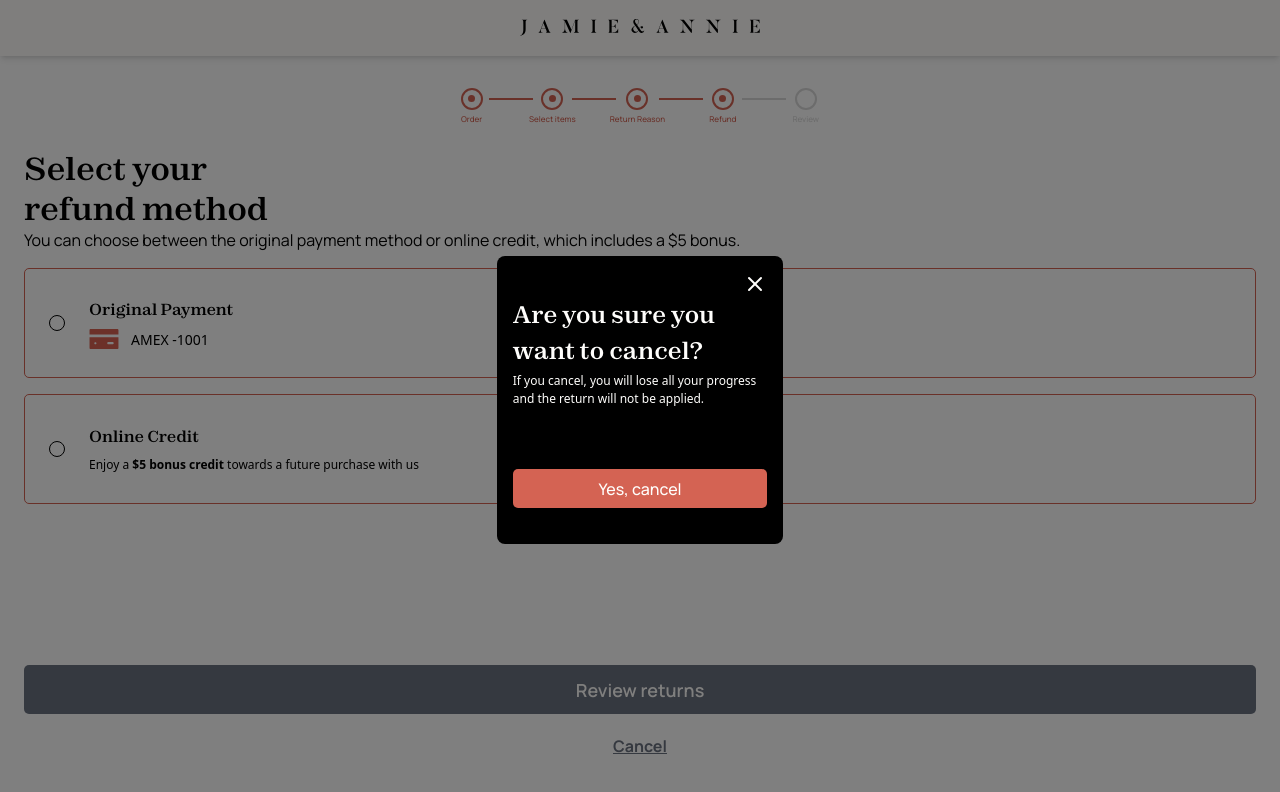
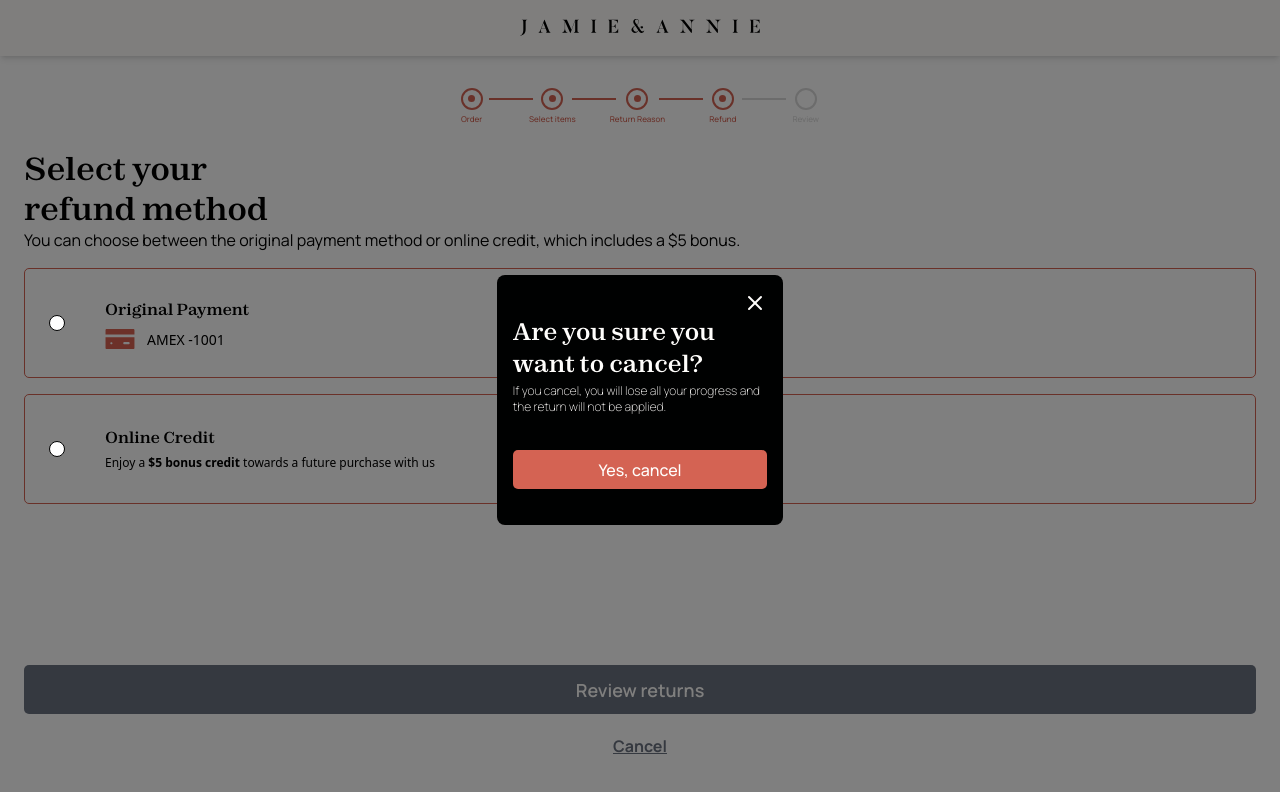
Before and after one commit to IsaiGonzalez08/Retail, a SvelteKit app: page /Refund in a window 1280 px wide. Both pictures are taken after a click on the button "Cancel". Shown: the top 792 px of the page. Built offline with nearby package versions, Linux system fonts and the light colour scheme.

Commit message:
[FIX] alert cancel and cards in refund

```diff
--- a/package.json
+++ b/package.json
@@ -10,15 +10,11 @@
 		"format": "prettier --write ."
 	},
 	"devDependencies": {
-		"@smui/radio": "^7.0.0",
 		"@sveltejs/adapter-auto": "^3.0.0",
 		"@sveltejs/adapter-vercel": "^5.4.3",
 		"@sveltejs/kit": "^2.0.0",
 		"@sveltejs/vite-plugin-svelte": "^3.0.0",
 		"autoprefixer": "^10.4.20",
-		"flowbite": "^2.5.1",
-		"flowbite-svelte": "^0.46.16",
-		"flowbite-svelte-icons": "^1.6.1",
 		"postcss": "^8.4.45",
 		"prettier": "^3.1.1",
 		"prettier-plugin-svelte": "^3.1.2",
--- a/src/lib/components/Modal.svelte
+++ b/src/lib/components/Modal.svelte
@@ -3,18 +3,18 @@
 	export let navigateToWelcome;
 </script>
 
-<div class="fixed inset-0 bg-black bg-opacity-50 flex items-center justify-center z-50">
-	<div class="w-[35.8vh] h-[36.1vh] bg-black rounded-lg p-4">
+<div class="fixed inset-0 bg-opacity-50 bg-[#000101] flex items-center justify-center">
+	<div class="w-[90vw] max-w-[400px] h-[35vh] max-h-[250px] bg-[#000101] rounded-lg p-4 md:w-[35.8vh] md:h-[36.1vh]">
 		<div class="flex flex-col justify-between h-full">
 			<div class="flex flex-col">
 				<button on:click={closeModal} class="flex flex-col items-end">
 					<img src="/icons/close.svg" alt="close" />
 				</button>
-				<h2 class="text-[#FFFEFC] font-zodiakBold text-[24px]">
+				<h2 class="text-[#FFFEFC] font-zodiakBold text-2xl">
 					Are you sure you<br />want to cancel?
 				</h2>
-				<h4 class="text-[#FFFEFC] font-light text-[12px] mt-1">
-					If you cancel, you will lose all your progress<br />and the return will not be applied.
+				<h4 class="font-manrope text-[#FFFEFC] font-extralight text-xs mt-1">
+					If you cancel, you will lose all your progress and the return will not be applied.
 				</h4>
 			</div>
 			<div class="flex justify-center w-full mb-5">
--- a/src/lib/components/OrderCard.svelte
+++ b/src/lib/components/OrderCard.svelte
@@ -11,15 +11,13 @@
   {#if showDeleteButton}
     <div class="flex items-start">
       <button on:click={deleteItem}>
-        <img src="/trash.svg" alt="trash-icon" class="w-[30px] h-[30px]">
+        <img src="/icons/trash.svg" alt="trash-icon" class="w-[30px] h-[30px]">
       </button>
     </div>
   {/if}
-
   <div class="flex items-center min-w-[48px] min-h-[64px] mx-[20px]">
     <img src={image} alt="img-item" class="w-[73px] h-[75px]">
   </div>
-
   <div class="flex flex-col w-full">
     <div class="flex items-center w-full justify-between">
       <h3 class="text-[#000101] text-[18px] font-zodiakBold">{name}</h3>
--- a/src/routes/+layout.svelte
+++ b/src/routes/+layout.svelte
@@ -1,13 +1,32 @@
 <script>
-    import "../app.css";
-    import Header from "$lib/components/Header.svelte"
-    import { page } from "$app/stores";
+	import '../app.css';
+	import { goto } from '$app/navigation';
+	import { page } from '$app/stores';
+    import { showModal } from '../stores/index'
+	import Header from '$lib/components/Header.svelte';
+	import Modal from '$lib/components/Modal.svelte';
 
+	const routesWithoutModal = ['/', '/Updating'];
     const routesWithoutHeader = ['/', '/Updating'];
+
+	function closeModal() {
+		showModal.set(false);
+	}
+
+	function navigateToWelcome() {
+		goto('/');
+	}
+
 </script>
 
 {#if !routesWithoutHeader.includes($page.url.pathname)}
-    <Header />
+	<Header />
+{/if}
+
+{#if !routesWithoutModal.includes($page.url.pathname)}
+	{#if $showModal}
+		<Modal {closeModal} {navigateToWelcome} />
+	{/if}
 {/if}
 
 <slot />
--- a/src/routes/Refund/+page.svelte
+++ b/src/routes/Refund/+page.svelte
@@ -2,9 +2,8 @@
 	import { goto } from '$app/navigation';
 	import { refundMethod } from '../../stores/index';
 	import { onDestroy } from 'svelte';
-	import Modal from '$lib/components/Modal.svelte';
+	import { showModal } from '../../stores/index';
 
-	let showModal = false;
 	let selectedCard = null;
 
 	const unsubscribe = refundMethod.subscribe(value => {
@@ -16,15 +15,7 @@
 	});
 
 	function openModal() {
-		showModal = true;
-	}
-
-	function closeModal() {
-		showModal = false;
-	}
-
-	function navigateToWelcome() {
-		goto('/');
+		showModal.set(true);
 	}
 
 	function navigateToReview() {
@@ -35,8 +26,17 @@
 		selectedCard = cardId;
 		refundMethod.set(cardId);
 	}
+
+	function handleButtonClick(cardId) {
+		selectCard(cardId);
+	}
+
+	function handleKeyPress(event, cardId) {
+		if (event.key === 'Enter' || event.key === ' ') {
+			selectCard(cardId);
+		}
+	}
 </script>
-
 
 <div class="flex flex-col galaxy-z:px-1 custom:px-5 custom2:px-6 w-full h-[90vh] justify-between">
 	<div class="flex flex-col w-full galaxy-z:px-2 custom:px-0">
@@ -121,11 +121,14 @@
 				Select your<br />refund method
 			</h2>
 			<h4 class="font-manrope text-[16px] font-normal">
-				You can choose between the original payment method or online credit, which includes a $5
-				bonus.
+				You can choose between the original payment method or online credit, which includes a $5 bonus.
 			</h4>
-			<div
+			<button
+				type="button"
 				class={`flex items-center gap-[24px] mt-[16px] pl-[24px] w-full h-[110px] rounded-[5px] border-[1.5px] ${selectedCard === 'original' ? 'bg-[#D46353] border-[#D46353]' : 'bg-[#FFF] border-[#D46353]'}`}
+				on:click={() => handleButtonClick('original')}
+				on:keypress={(event) => handleKeyPress(event, 'original')}
+				tabindex="0"
 			>
 				<input
 					class="customRadio"
@@ -133,29 +136,30 @@
 					name="refund"
 					id="original"
 					value="original"
+					checked={selectedCard === 'original'}
 					on:change={() => selectCard('original')}
 				/>
-				<div class="flex flex-col gap-[8px]">
-					<h2
-						class={`text-[16px] font-zodiakBold ${selectedCard === 'original' ? 'text-[#FFF]' : 'text-[#000101]'}`}
-					>
+				<div class="ml-[16px]">
+					<h2 class={`text-[16px] font-zodiakBold ${selectedCard === 'original' ? 'text-[#FFF]' : 'text-[#000101]'}`}>
 						Original Payment
 					</h2>
-					<div class="flex gap-[12px] items-center">
+					<div class="flex gap-[12px] items-center mt-2">
 						<img
 							src={selectedCard === 'original' ? '/icons/icon-card.svg' : '/icons/card-orange.svg'}
 							alt="card icon"
 						/>
-						<h2
-							class={`font-light text-[14px] ${selectedCard === 'original' ? 'text-[#FFF]' : 'text-[#000101]'}`}
-						>
+						<h2 class={`font-light text-[14px] ${selectedCard === 'original' ? 'text-[#FFF]' : 'text-[#000101]'}`}>
 							AMEX -1001
 						</h2>
 					</div>
 				</div>
-			</div>
-			<div
+			</button>
+			<button
+				type="button"
 				class={`flex items-center gap-[24px] mt-[16px] pl-[24px] w-full h-[110px] rounded-[5px] border-[1.5px] ${selectedCard === 'online' ? 'bg-[#D46353] border-[#D46353]' : 'bg-[#FFF] border-[#D46353]'}`}
+				on:click={() => handleButtonClick('online')}
+				on:keypress={(event) => handleKeyPress(event, 'online')}
+				tabindex="0"
 			>
 				<input
 					class="customRadio"
@@ -163,21 +167,18 @@
 					name="refund"
 					id="online"
 					value="online"
+					checked={selectedCard === 'online'}
 					on:change={() => selectCard('online')}
 				/>
-				<div class="flex flex-col gap-[8px]">
-					<h2
-						class={`text-[16px] font-zodiakBold ${selectedCard === 'online' ? 'text-[#FFF]' : 'text-[#000101]'}`}
-					>
+				<div class="ml-[16px] text-start">
+					<h2 class={`text-[16px] text-start font-zodiakBold ${selectedCard === 'online' ? 'text-[#FFF]' : 'text-[#000101]'}`}>
 						Online Credit
 					</h2>
-					<span
-						class={`text-[12px] ${selectedCard === 'online' ? 'text-[#FFF]' : 'text-[#000101]'}`}
-					>
+					<span class={`text-[12px] text-start ${selectedCard === 'online' ? 'text-[#FFF]' : 'text-[#000101]'}`}>
 						Enjoy a <span class="font-bold">$5 bonus credit</span> towards a future purchase with us
 					</span>
 				</div>
-			</div>
+			</button>
 		</div>
 	</div>
 	<div class="flex flex-col items-center mt-10">
@@ -197,10 +198,6 @@
 	</div>
 </div>
 
-{#if showModal}
-	<Modal {closeModal} {navigateToWelcome} />
-{/if}
-
 <style>
 	.customRadio {
 		appearance: none;
@@ -216,9 +213,7 @@
 		position: relative;
 		outline: none;
 		cursor: pointer;
-		transition:
-			background-color 0.01s,
-			border-color 0.01s;
+		transition: background-color 0.01s, border-color 0.01s;
 	}
 
 	.customRadio:checked {
--- a/src/routes/ReturnReason/+page.svelte
+++ b/src/routes/ReturnReason/+page.svelte
@@ -1,17 +1,13 @@
 <script>
 	import { onMount } from 'svelte';
 	import { goto } from '$app/navigation';
-	import { productSelections, selectedProducts } from '../../stores/index';
-	import Modal from '$lib/components/Modal.svelte';
+	import { productSelections, selectedProducts, showModal } from '../../stores/index';
 
 	let products = [];
 	let currentIndex = 0;
-	let showModal = false;
 	let selections = {};
 	export let data;
 
-	let touchStartX = 0;
-	let touchEndX = 0;
 
 	onMount(() => {
 		selectedProducts.subscribe((value) => {
@@ -24,19 +20,6 @@
 		});
 	});
 
-	function handleTouchStart(event) {
-		touchStartX = event.changedTouches[0].clientX;
-	}
-
-	function handleTouchMove(event) {
-		touchEndX = event.changedTouches[0].clientX;
-		if (touchEndX < touchStartX) {
-			nextSlide();
-		} else if (touchEndX > touchStartX) {
-			prevSlide();
-		}
-	}
-
 	function nextSlide() {
 		if (currentIndex < products.length - 1) {
 			currentIndex += 1;
@@ -45,21 +28,8 @@
 		}
 	}
 
-	function prevSlide() {
-		currentIndex = (currentIndex - 1 + products.length) % products.length;
-	}
-
 	function openModal() {
-		showModal = true;
-	}
-
-	function closeModal() {
-		showModal = false;
-	}
-
-	function navigateToWelcome() {
-		productSelections.set({});
-		goto('/');
+		showModal.set(true)
 	}
 
 	function navigateToRefund() {
@@ -120,8 +90,6 @@
 
 <div
 	class="flex flex-col w-full h-[92vh] galaxy-z:overflow-y-hidden galaxy-z:px-1 custom:px-5 custom2:px-6 custom2:block"
-	on:touchstart={handleTouchStart}
-	on:touchend={handleTouchMove}
 >
 	<div class="flex justify-center items-center h-[36px] w-full gap-[6px] mt-8 mb-6 galaxy-z:px-2 custom:px-0">
 		<div class="flex flex-col">
@@ -225,10 +193,9 @@
 	</div>
 	<div class="flex justify-center mt-6">
 		{#each products as _, i}
-			<button
+			<div
 				class={`w-2 h-2 rounded-full mx-1 ${currentIndex === i ? 'bg-[#D46353]' : 'bg-[#ECB1A8]'} transition-colors duration-300`}
-				on:click={() => (currentIndex = i)}
-			></button>
+			></div>
 		{/each}
 	</div>
 	<div class="flex flex-col items-center">
@@ -247,7 +214,3 @@
 		</button>
 	</div>
 </div>
-
-{#if showModal}
-	<Modal {closeModal} {navigateToWelcome} />
-{/if}
--- a/src/routes/Review/+page.svelte
+++ b/src/routes/Review/+page.svelte
@@ -1,13 +1,11 @@
 <script>
 	import { onMount, onDestroy } from 'svelte';
 	import { goto } from '$app/navigation';
-	import { selectedProducts, totalBalance, orderNumberStore, refundMethod  } from '../../stores/index';
+	import { selectedProducts, totalBalance, orderNumberStore, refundMethod, showModal  } from '../../stores/index';
 	import OrderCard from '$lib/components/OrderCard.svelte';
-	import Modal from '$lib/components/Modal.svelte';
 
 	let orderNumber = '';
 	let refundPreference = 'Original Payment';
-	let showModal = false;
 	let products = [];
 	let currentTotalBalance = 0;
 
@@ -48,15 +46,7 @@
 	}
 
 	function openModal() {
-		showModal = true;
-	}
-
-	function closeModal() {
-		showModal = false;
-	}
-
-	function navigateToWelcome() {
-		goto('/');
+		showModal.set(true)
 	}
 
 	function navigateToUpdating() {
@@ -217,14 +207,10 @@
 			</button>
 			<button
 				on:click={openModal}
-				class="w-[54px] h-[20px] font-manrope font-bold text-[#6B7280] border-b-[1px] border-[#6B7280]"
+				class="w-[54px] h-[20px] font-manrope font-bold text-[#6B7280] border-b-[1px] border-[#6B7280] mb-8"
 			>
 				Cancel
 			</button>
 		</div>
 	</div>
 </div>
-
-{#if showModal}
-	<Modal {closeModal} {navigateToWelcome} />
-{/if}
--- a/src/routes/SelectItems/+page.svelte
+++ b/src/routes/SelectItems/+page.svelte
@@ -2,28 +2,17 @@
 	import { onDestroy } from 'svelte';
 	import { goto } from '$app/navigation';
 	import { selectedProducts } from '../../stores/index';
+	import { showModal } from '../../stores/index';
 	import CardItem from '$lib/components/CardItem.svelte';
-	import Modal from '$lib/components/Modal.svelte';
 
-	let showModal = false;
 	let products = [];
 	let localBalance = 0;
 	let selectedItems = 0;
 	export let data;
 
-	console.log(data);
-
 	function openModal() {
-		showModal = true;
-	}
-
-	function closeModal() {
-		showModal = false;
-	}
-
-	function navigateToWelcome() {
-		goto('/');
-	}
+    	showModal.set(true);
+  	}
 
 	function navigateToReturn() {
 		goto('../ReturnReason');
@@ -197,10 +186,6 @@
 	</div>
 </div>
 
-{#if showModal}
-	<Modal {closeModal} {navigateToWelcome} />
-{/if}
-
 <style>
 	.no-scrollbar::-webkit-scrollbar {
 	  display: none;
--- a/src/routes/Sign/+page.svelte
+++ b/src/routes/Sign/+page.svelte
@@ -2,8 +2,10 @@
 	import { goto } from '$app/navigation';
 	import { orderNumberStore } from '../../stores/index';
 	import Popup from '$lib/components/Popup.svelte';
-	import Modal from '$lib/components/Modal.svelte';
+	import { showModal } from '../../stores/index';
+
 	let showPopup = false;
+
 
 	function openPopup() {
 		showPopup = true;
@@ -13,15 +15,9 @@
 		showPopup = false;
 	}
 
-	let showModal = false;
-
 	function openModal() {
-		showModal = true;
-	}
-
-	function closeModal() {
-		showModal = false;
-	}
+   	 showModal.set(true);
+  	}
 
 	let email = '';
 	let orderNumber = '';
@@ -54,10 +50,6 @@
 	function navigateToItems() {
 		orderNumberStore.set(orderNumber);
 		goto('../SelectItems');
-	}
-
-	function navigateToWelcome() {
-		goto('/');
 	}
 </script>
 
@@ -208,7 +200,3 @@
 		<img src="/images/Ticket.png" alt="ticket-img" />
 	</div>
 </Popup>
-
-{#if showModal}
-	<Modal {closeModal} {navigateToWelcome} />
-{/if}
--- a/src/stores/index.js
+++ b/src/stores/index.js
@@ -5,3 +5,4 @@ export const selectedProducts = writable([]);
 export const totalBalance = writable(0);
 export const productSelections = writable({});
 export const refundMethod = writable(null);
+export let showModal = writable(false);
```
Also changed, not shown: src/routes/Successful/+page.svelte (+18 -16 lines), 1 other file (tests, documents, lock files or other folders).
